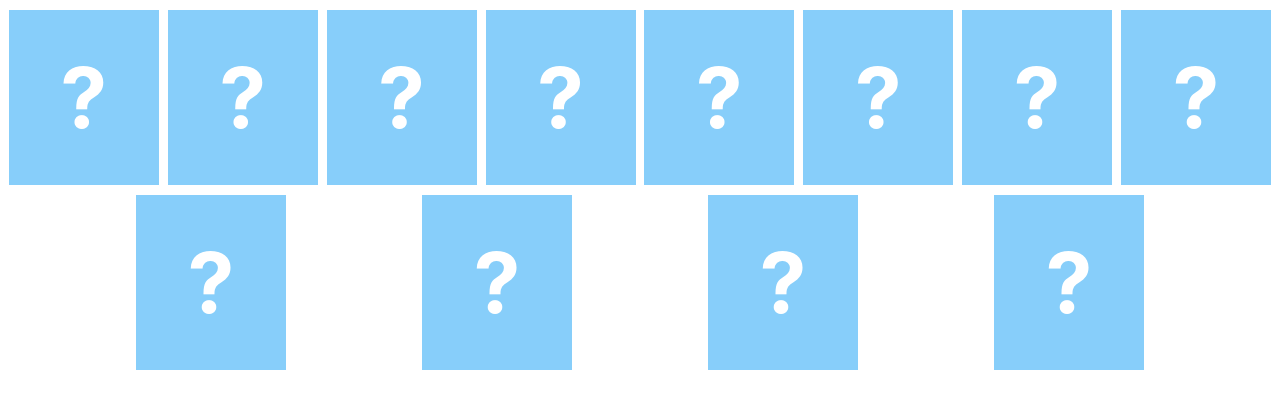
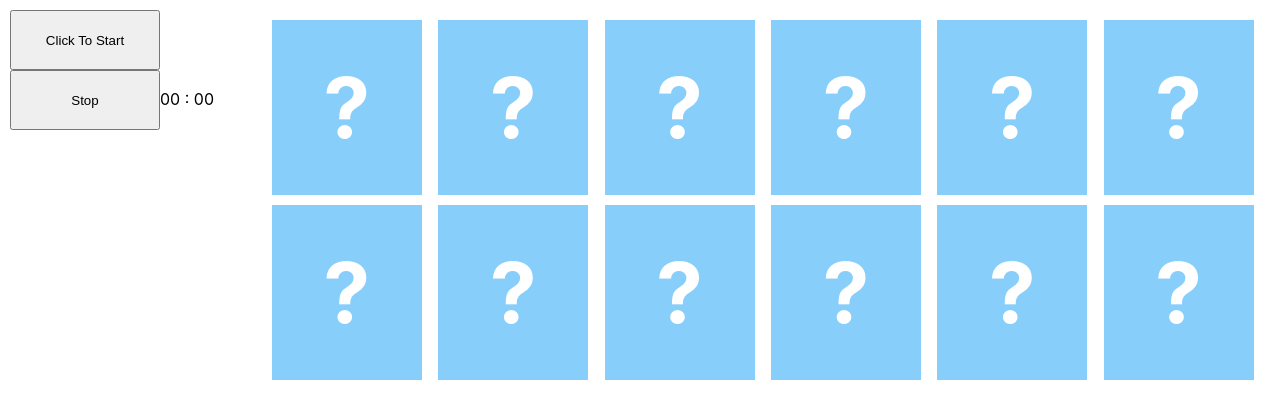
Before and after one commit to heyysh/tiny_games, a React (Create React App) app: page / in a window 1280 px wide. Shown: the top 418 px of the page. Built offline with nearby package versions, Linux system fonts and the light colour scheme.

Commit message:
implement Sidebar and Timer

```diff
--- /dev/null
+++ b/src/Games/CardFlip/components/Sidebar.tsx
@@ -0,0 +1,36 @@
+import { useState } from 'react';
+import * as SidebarStyle from './SidebarStyle';
+import Timer from './Timer';
+import { timerFormatter } from './helpers';
+
+const Sidebar = () => {
+  const [isPlaying, setIsPlaying] = useState<boolean>(false);
+  const [isInterrupt, setIsInterrupt] = useState<boolean>(false);
+  const [lastTimeConsuming, setLastTimeConsuming] = useState<number>(0);
+
+  const handleGamePlaying = () => setIsPlaying(true);
+  const handleStopPlaying = () => setIsInterrupt(true); // temp.
+
+  const handleTimerResult = (timeConsuming: number) => {
+    setLastTimeConsuming(timeConsuming);
+    setIsPlaying(false);
+    setIsInterrupt(false);
+  }
+
+  return (
+    <SidebarStyle.Main>
+      <SidebarStyle.StartButton onClick={() => handleGamePlaying()}>
+        Click To Start
+      </SidebarStyle.StartButton>
+      <SidebarStyle.StartButton onClick={() => handleStopPlaying()}>
+        Stop
+      </SidebarStyle.StartButton>
+      {isPlaying
+        ? <Timer limit={180} isInterrupt={isInterrupt} cb={handleTimerResult} />
+        : timerFormatter(lastTimeConsuming)
+      }
+    </SidebarStyle.Main>
+  )
+}
+
+export default Sidebar;
--- /dev/null
+++ b/src/Games/CardFlip/components/SidebarStyle.tsx
@@ -0,0 +1,12 @@
+import styled from 'styled-components';
+
+const Main = styled.div`
+  width: 400px;
+  margin: 10px;
+`
+const StartButton = styled.button`
+  width: 150px;
+  height: 60px;
+`
+
+export { Main, StartButton };
--- /dev/null
+++ b/src/Games/CardFlip/components/Timer.tsx
@@ -0,0 +1,35 @@
+import { useEffect, useState } from 'react';
+import * as TimerStyle from './TimerStyle';
+import { timerFormatter } from './helpers';
+
+type TTimerProps = {
+  limit: number;
+  isInterrupt: boolean;
+  cb: (timeCounter: number) => void;
+}
+
+const Timer = (props: TTimerProps) => {
+  const { limit, isInterrupt, cb }= props;
+  const [timeCounter, setTimeCounter] = useState(0);
+
+  useEffect(() => {
+    if (timeCounter >= limit || isInterrupt) {
+      cb(timeCounter);
+    } else {
+      const counterId = setInterval(() => {
+        setTimeCounter(timeCounter + 1);
+      }, 1000);
+      return () => clearInterval(counterId);
+    }
+  }, [timeCounter, limit, isInterrupt, cb])
+
+  return (
+    <TimerStyle.TimerContainer>
+      <TimerStyle.MinuteAndSecond>
+        {timerFormatter(timeCounter)}
+      </TimerStyle.MinuteAndSecond>
+    </TimerStyle.TimerContainer>
+  )
+}
+
+export default Timer;
--- /dev/null
+++ b/src/Games/CardFlip/components/TimerStyle.tsx
@@ -0,0 +1,11 @@
+import styled from 'styled-components';
+
+const TimerContainer = styled.div`
+  display: flex;
+`
+
+const MinuteAndSecond = styled.div`
+
+`
+
+export { TimerContainer, MinuteAndSecond };
--- /dev/null
+++ b/src/Games/CardFlip/components/helpers.ts
@@ -0,0 +1,8 @@
+export const timerFormatter = (seconds: number): string => {
+  const minute = Math.floor(seconds / 60);
+  const second = seconds % 60;
+
+  return (
+    `${minute < 10 ? `0${minute}` : minute} : ${second < 10 ? `0${second}` : second}`
+  );
+}
--- a/src/Games/CardFlip/index.tsx
+++ b/src/Games/CardFlip/index.tsx
@@ -1,6 +1,7 @@
 import { useState, useEffect, useRef } from 'react';
 import * as CardFlipStyle from './style';
 import Card from './components/Card';
+import Sidebar from './components/Sidebar';
 import { getRandomPairCardList } from './helpers';
 
 type TCardListState = {
@@ -65,6 +66,8 @@ export default function CardFlip(): JSX.Element {
   }, []);
 
   return (
+    <CardFlipStyle.Main>
+      <Sidebar />
       <CardFlipStyle.Playground>
         {cardList.map((card, idx) =>
           <Card
@@ -78,5 +81,6 @@ export default function CardFlip(): JSX.Element {
           />
         )}
       </CardFlipStyle.Playground>
+    </CardFlipStyle.Main>
   );
 }
--- a/src/Games/CardFlip/style.tsx
+++ b/src/Games/CardFlip/style.tsx
@@ -1,9 +1,15 @@
 import styled from 'styled-components';
 
+const Main = styled.div`
+  display: flex;
+`
+
 const Playground = styled.div`
+  margin: 10px;
   display: flex;
   justify-content: space-evenly;
   flex-wrap: wrap;
 `
 
-export { Playground };
+
+export { Main, Playground };
```
Lines whose indentation alone changed are shown as unchanged.
